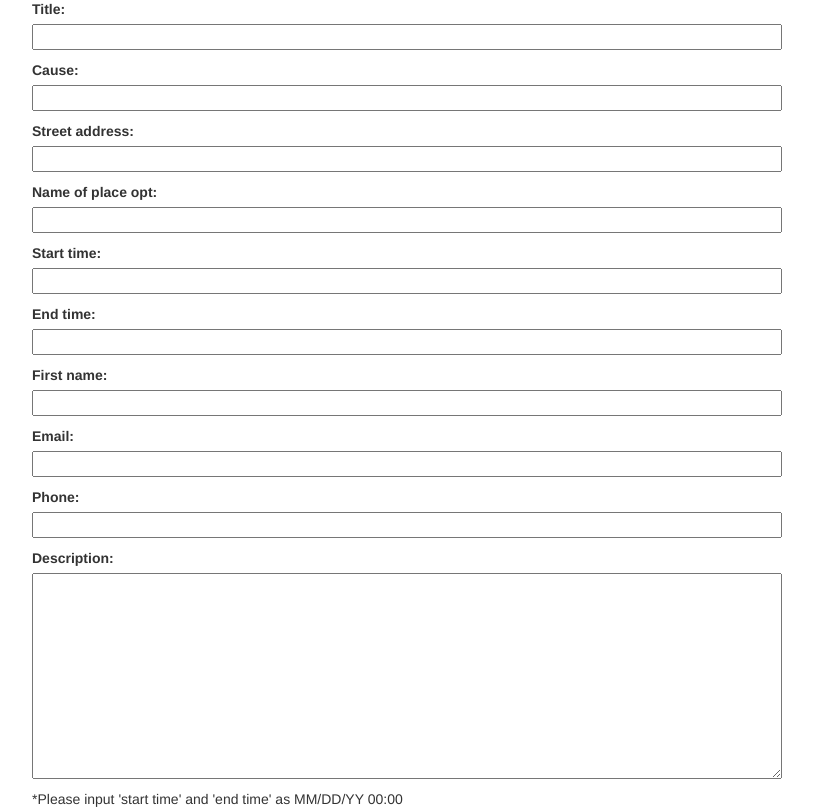
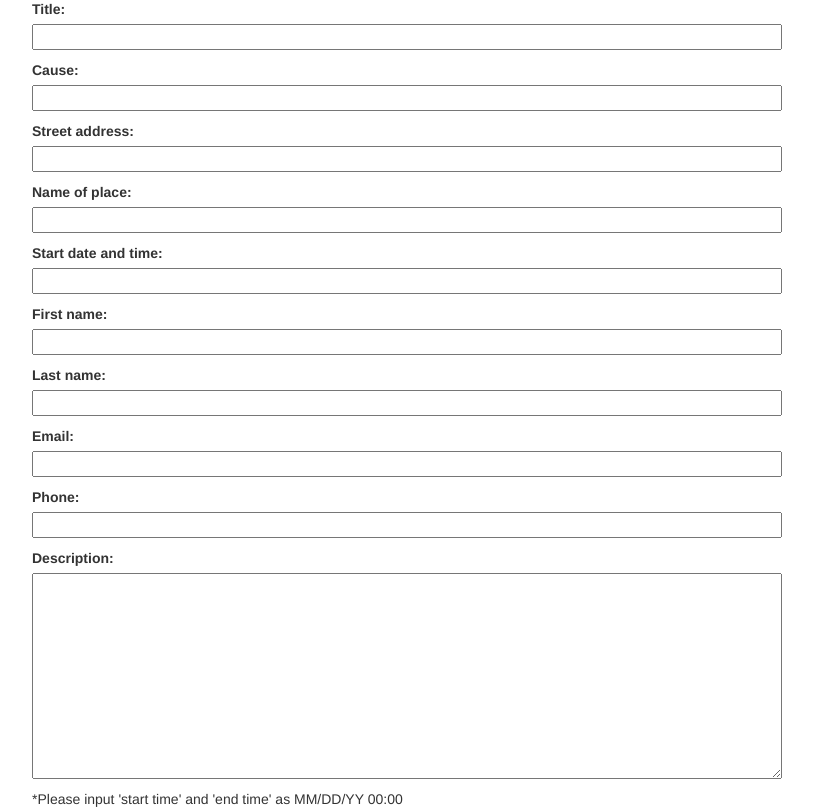
Before and after one commit to juhyem/gwcfinalproject, a Django app: page /post/new/ in a window 1280 px wide. Shown: the part 214-1022 px from the top of the page, without its empty margins (23-836 px from the left). Run offline with Django 3.2, Linux system fonts and the light colour scheme; some libraries are stand-ins or nearby versions.

Commit message:
Edited model and forms

```diff
--- a/Catalyze/events/forms.py
+++ b/Catalyze/events/forms.py
@@ -6,7 +6,8 @@ class EventForm(forms.ModelForm):
 
     class Meta:
         model = Event
-        fields = ('title', 'cause', 'street_address', 'name_of_place_opt', 'start_time', 'end_time', 'first_name', 'email', 'phone', 'description')
+        fields = ('title', 'cause', 'street_address', 'name_of_place', 'start_date_and_time', 'first_name', 'last_name', 'email', 'phone', 'description')
+
 
     # start_time = forms.TimeField(widget = AdminTimeWidget)
     # start_date = forms.DateField(widget = AdminDateWidget)
--- a/Catalyze/events/models.py
+++ b/Catalyze/events/models.py
@@ -35,10 +35,10 @@ class Event(models.Model):
     cause = models.CharField(max_length=200)
     # location
     street_address = models.CharField(max_length=150)
-    name_of_place_opt = models.CharField(max_length=150)
+    name_of_place = models.CharField(max_length=150)
     # time
-    start_time = models.DateTimeField()
-    end_time = models.DateTimeField()
+    start_date_and_time = models.DateTimeField()
+    end_date_and_time = models.DateTimeField()
     description = models.TextField()
     published_date = models.DateTimeField(
             blank=True, null=True)
```
Also changed, not shown: Catalyze/events/templates/events/post_list.html (+5 -5 lines), Catalyze/events/migrations/0004_auto_20170803_1513.py (added).
